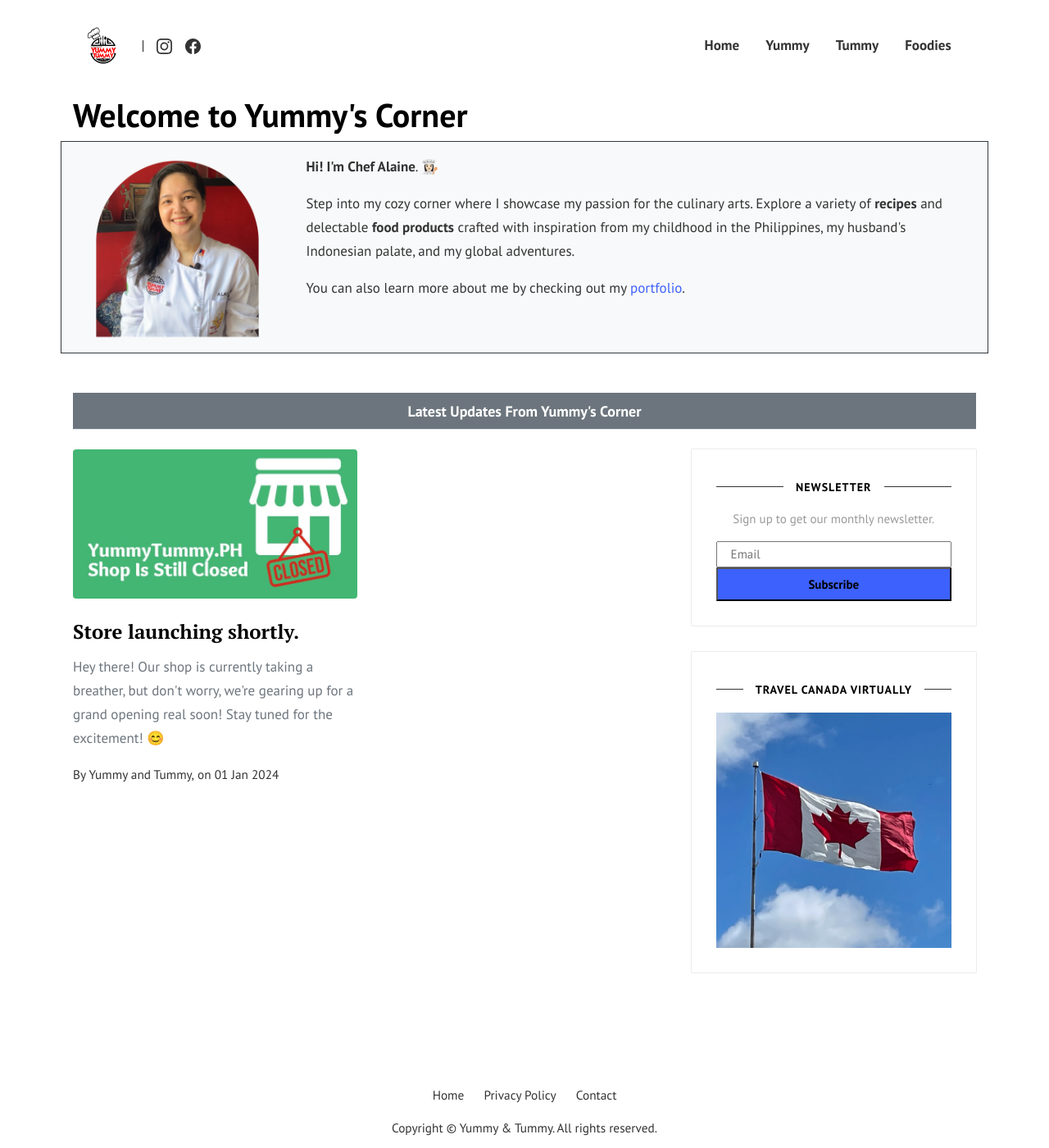
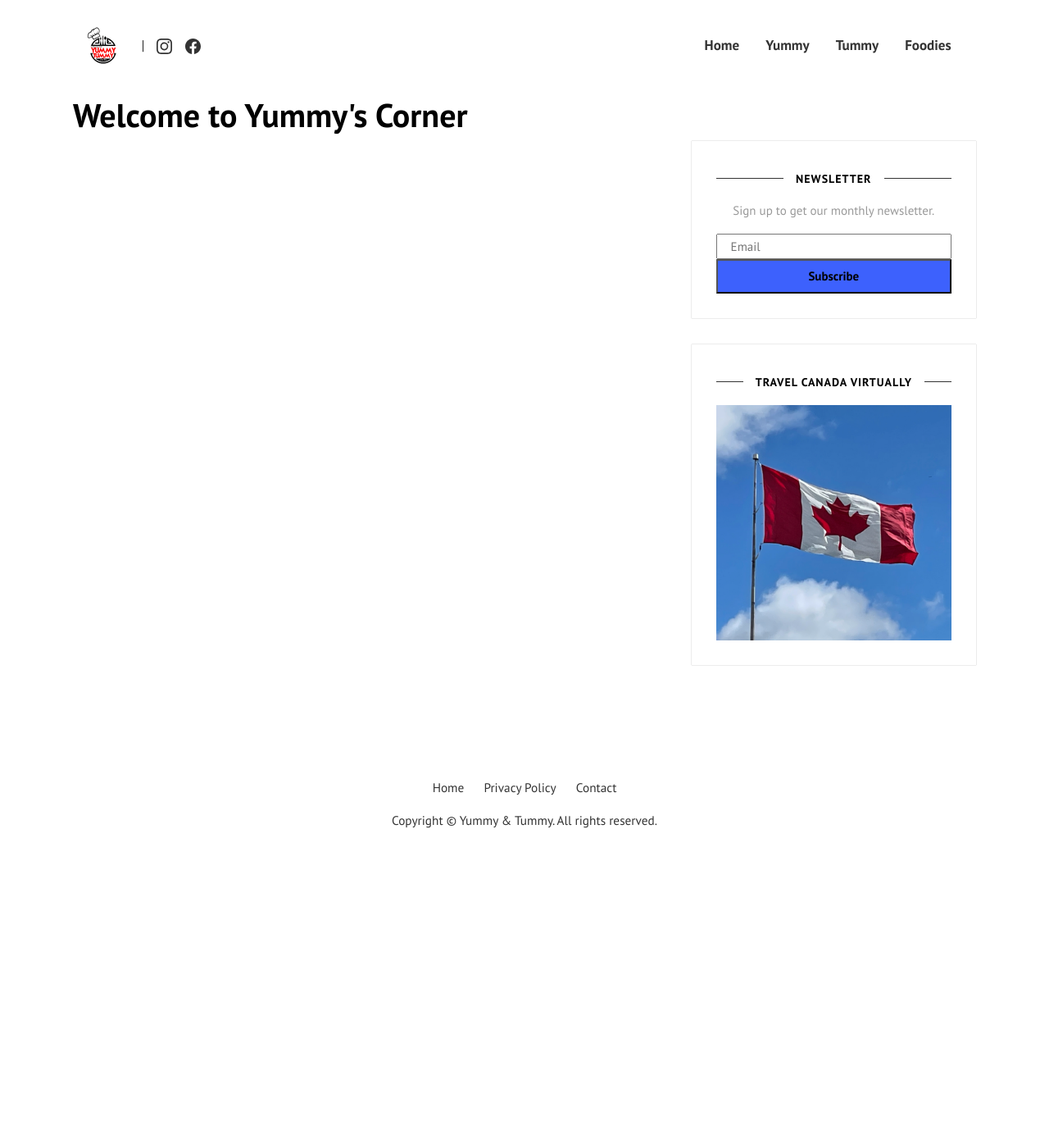
Before and after one commit to LakasNetwork/savore, a Jekyll site: the page built from pages/yummy.md, in a window 1280 px wide and 1400 px high. Shown: the whole window at 82% size. Built offline with Jekyll 4.4.1, drawn with Linux system fonts in a browser that asks for light colours; a script that is not in the unit is left out; comment, search, counter and statistics services are not loaded.

Commit message:
Updated yummy page

```diff
--- /dev/null
+++ b/_layouts/yummy.html
@@ -0,0 +1,13 @@
+---
+layout: default
+---
+
+{{ content }}
+<section class="row">
+<div class="col-sm-8">
+  <div class='sk-instagram-feed' data-embed-id='25430497'></div><script src='https://widgets.sociablekit.com/instagram-feed/widget.js' async defer></script>
+</div>
+<div class="col-sm-4">
+  {% include sidebar.html %}
+</div>
+</section>
--- a/pages/yummy.md
+++ b/pages/yummy.md
@@ -1,14 +1,14 @@
 ---
-layout: yummytummy
+layout: yummy
 title: Yummy's Corner
 permalink: "/yummy"
 corner: yummy
 ---
 
 <h1>Welcome to Yummy's Corner</h1>
-<div class="row bg-light border border-dark">
+<!--<div class="row bg-light border border-dark">
     <div class="col-12 col-lg-3 col-sm-6 col-xs-6 pt-1" ><img src="/assets/images/profile-yummy-chefalaine-transparent.png"></div>
     <div class="col-12 col-lg-9 col-sm-6 col-xs-6 p-3">
     <p><strong>Hi! I'm Chef Alaine</strong>. 👩🏻‍🍳</p>
     <p>Step into my cozy corner where I showcase my passion for the culinary arts. Explore a variety of <strong>recipes</strong> and delectable <strong>food products</strong> crafted with inspiration from my childhood in the Philippines, my husband's Indonesian palate, and my global adventures.</p>
-    <p>You can also learn more about me by checking out my <a href="/chefalaine" style="color: #3d61fd;">portfolio</a>.</p></div></div>
+    <p>You can also learn more about me by checking out my <a href="/chefalaine" style="color: #3d61fd;">portfolio</a>.</p></div></div>-->
```
